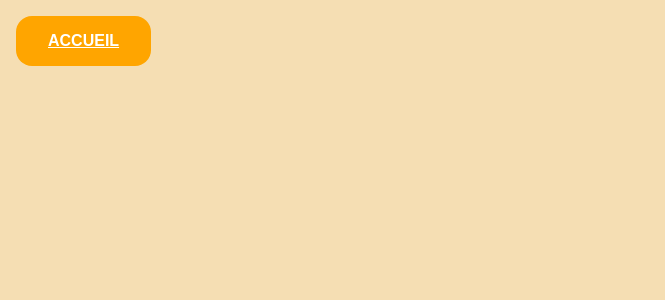
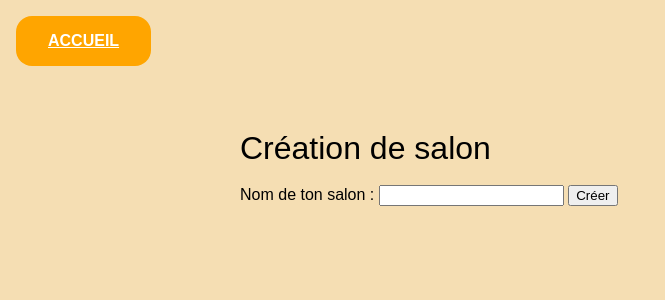
Before and after one commit to MaelRibes/Web-App-Chat, a Django app: page /rooms/ in a window 1280 px wide. Shown: the part 77-377 px from the top of the page, without its empty margins (0-665 px from the left). Run offline with Django 4.2, Linux system fonts and the light colour scheme; data that the repository does not hold is empty.

Commit message:
add creation of rooms

```diff
--- a/room/forms.py
+++ b/room/forms.py
@@ -4,3 +4,7 @@ from django import forms
 class MessageForm(forms.Form):
     content = forms.CharField(label='Your message', max_length=255,
                               widget=forms.TextInput(attrs={"id": "message-input"}))
+
+class RoomForm(forms.Form):
+    name = forms.CharField(label='New room', max_length=255,
+                              widget=forms.TextInput(attrs={"id": "room-submit"}))
--- a/room/templates/room/rooms.html
+++ b/room/templates/room/rooms.html
@@ -27,6 +27,13 @@
             font-weight: normal;
         }
 
+        h2 {
+            margin: 0;
+            font-size: 2em;
+            color: black;
+            font-weight: normal;
+        }
+
         .button {
             display: inline-block;
             padding: 1rem 2rem;
@@ -44,6 +51,13 @@
         .button:hover {
             background-color: #fff;
             cursor: pointer;
+        }
+
+        .salon-name {
+            margin: 0;
+            color: black;
+            font-size: 1em;
+            font-weight: normal;
         }
 
         /* Style pour la liste des salons */
@@ -150,6 +164,23 @@
             </a>
         </li>
     {% endfor %}
+    <br>
+    <div class="container">
+        <h2>Création de salon</h2>
+
+        {% if error_message %}
+            <div class="alert alert-danger error-message">{{ error_message }}</div>
+        {% endif %}
+        <br>
+        <form method="post" action=".">
+            <label class="salon-name" for="name">Nom de ton salon :
+                <input type="text" id="name" name="name" required>
+            </label>
+            {% csrf_token %}
+            <input id="room-submit" type="submit" value="Créer">
+        </form>
+        <br>
+    </div>
 </ul>
 </body>
 </html>
--- a/room/views.py
+++ b/room/views.py
@@ -3,15 +3,20 @@ from datetime import datetime
 from django.shortcuts import render
 
 from utils import get_db_handle
-from .forms import MessageForm
-from .models import Room
+from .forms import MessageForm, RoomForm
 
 (db_handle, client) = get_db_handle()
 db = client["WebChat"]
 
 
 def rooms(request):
-    rooms = Room.objects.all()
+    if request.method == 'POST':
+        form = RoomForm(request.POST)
+        if form.is_valid():
+            collectionRooms = db["Room"]
+            form = form.cleaned_data
+            form["name"] = form["name"].replace(" ","")
+            collectionRooms.insert_one(form)
     collection = db["Room"]
     return render(request, 'room/rooms.html', {'rooms': collection.find()})
 
```
Also changed, not shown: db.sqlite3.
